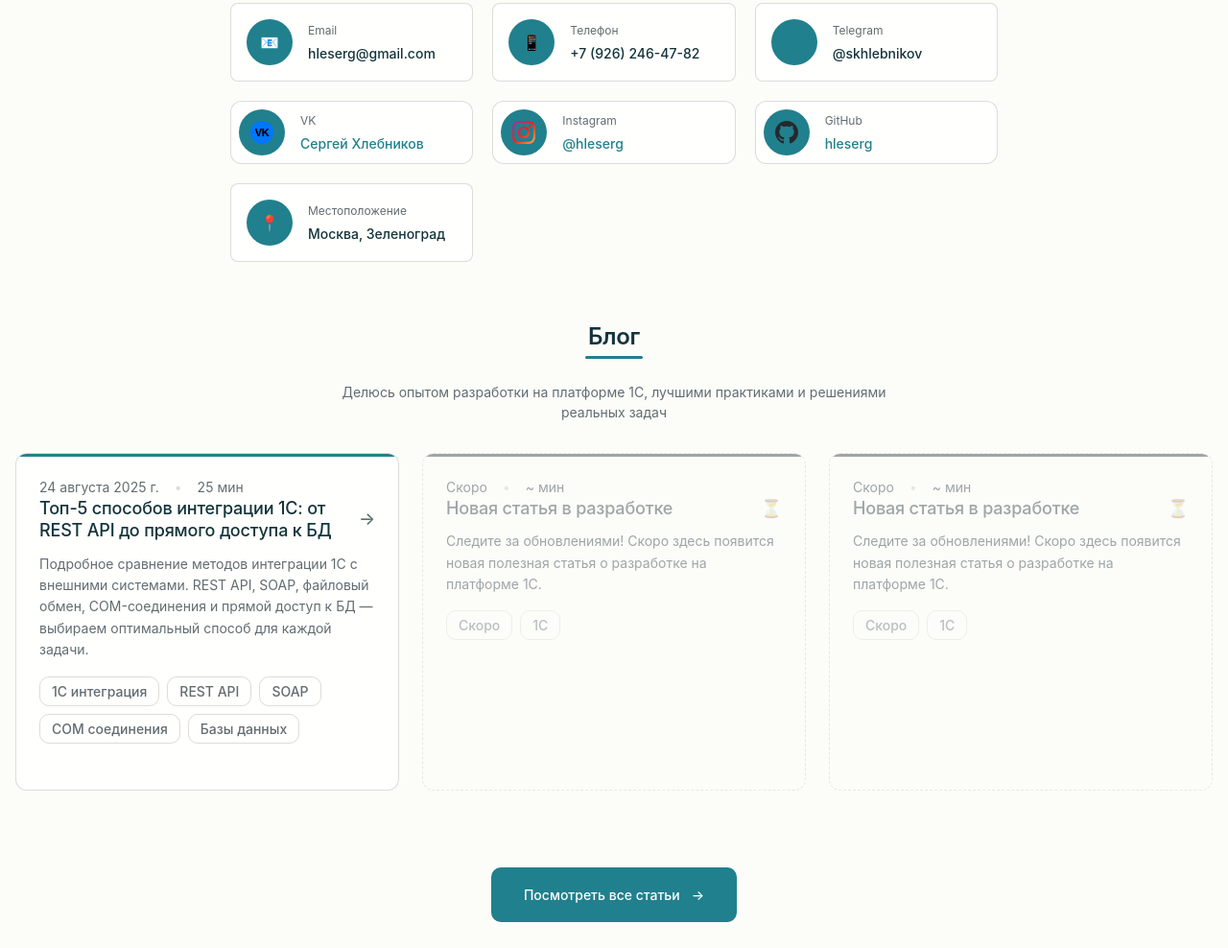
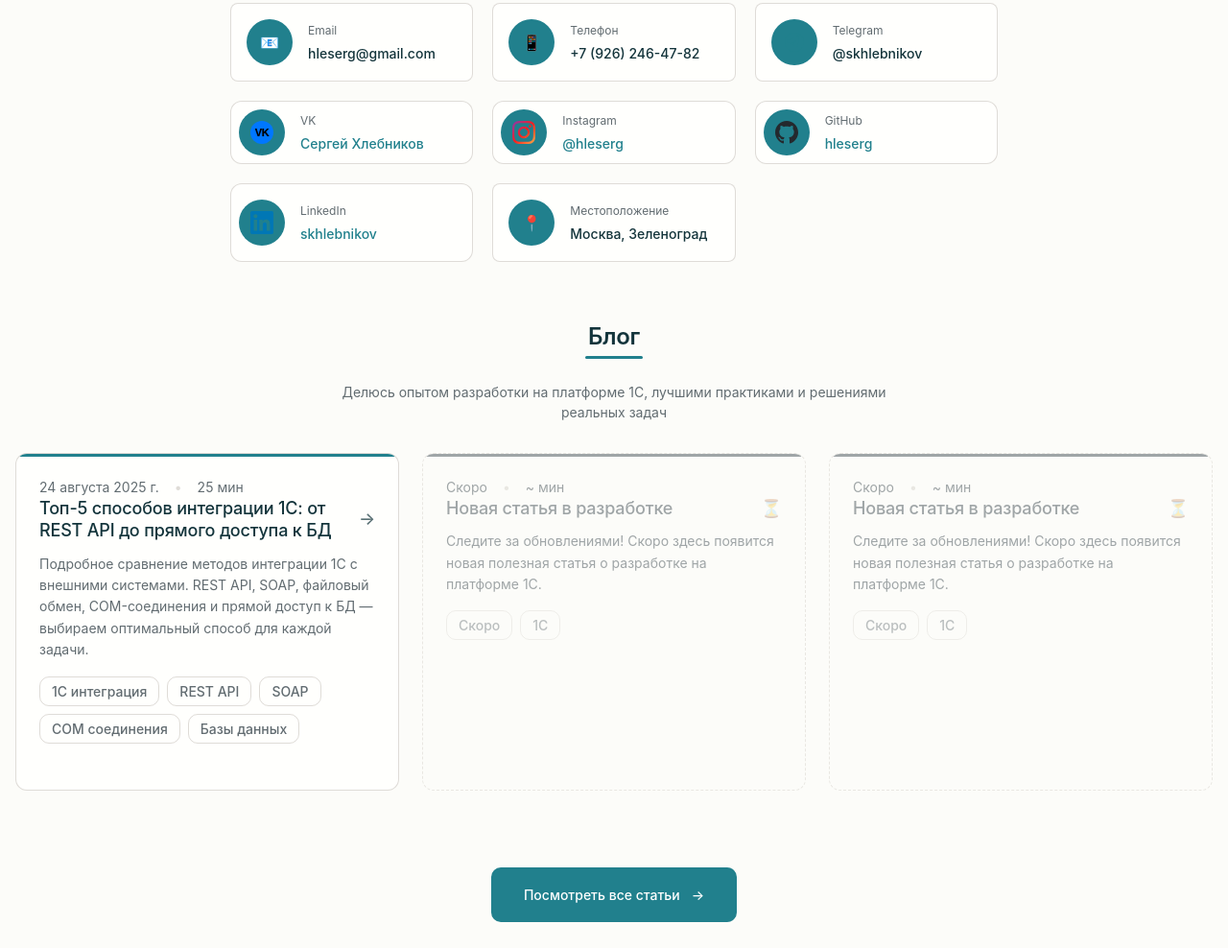
Before and after one commit to hleserg/portfolio_site, a plain HTML site: page index.html in a window 1280 px wide. Shown: the part 6844-7832 px from the top of the page at 96% size. Drawn offline with Linux system fonts and the light colour scheme; a web font is replaced by a local one.

Commit message:
feat: Add LinkedIn profile link and icon to contact section

```diff
--- a/index.html
+++ b/index.html
@@ -1301,6 +1301,17 @@
                                 <div class="contact__item-value"><a href="https://github.com/hleserg" target="_blank" rel="noopener noreferrer" title="Профиль на GitHub hleserg">hleserg</a></div>
                             </div>
                         </div>
+                        <div class="contact__item clickable" onclick="window.open('https://www.linkedin.com/in/skhlebnikov', '_blank')" title="Перейти в профиль LinkedIn">
+                            <div class="contact__item-icon">
+                                <svg width="24" height="24" viewBox="0 0 24 24" fill="#0077b5">
+                                    <path d="M20.447 20.452h-3.554v-5.569c0-1.328-.027-3.037-1.852-3.037-1.853 0-2.136 1.445-2.136 2.939v5.667H9.351V9h3.414v1.561h.046c.477-.9 1.637-1.85 3.37-1.85 3.601 0 4.267 2.37 4.267 5.455v6.286zM5.337 7.433c-1.144 0-2.063-.926-2.063-2.065 0-1.138.92-2.063 2.063-2.063 1.14 0 2.064.925 2.064 2.063 0 1.139-.925 2.065-2.064 2.065zm1.782 13.019H3.555V9h3.564v11.452zM22.225 0H1.771C.792 0 0 .774 0 1.729v20.542C0 23.227.792 24 1.771 24h20.451C23.2 24 24 23.227 24 22.271V1.729C24 .774 23.2 0 22.222 0h.003z"/>
+                                </svg>
+                            </div>
+                            <div class="contact__item-content">
+                                <div class="contact__item-label">LinkedIn</div>
+                                <div class="contact__item-value"><a href="https://www.linkedin.com/in/skhlebnikov" target="_blank" rel="noopener noreferrer" title="Профиль в LinkedIn">skhlebnikov</a></div>
+                            </div>
+                        </div>
                         <div class="contact__item">
                             <div class="contact__item-icon">📍</div>
                             <div class="contact__item-content">
```
